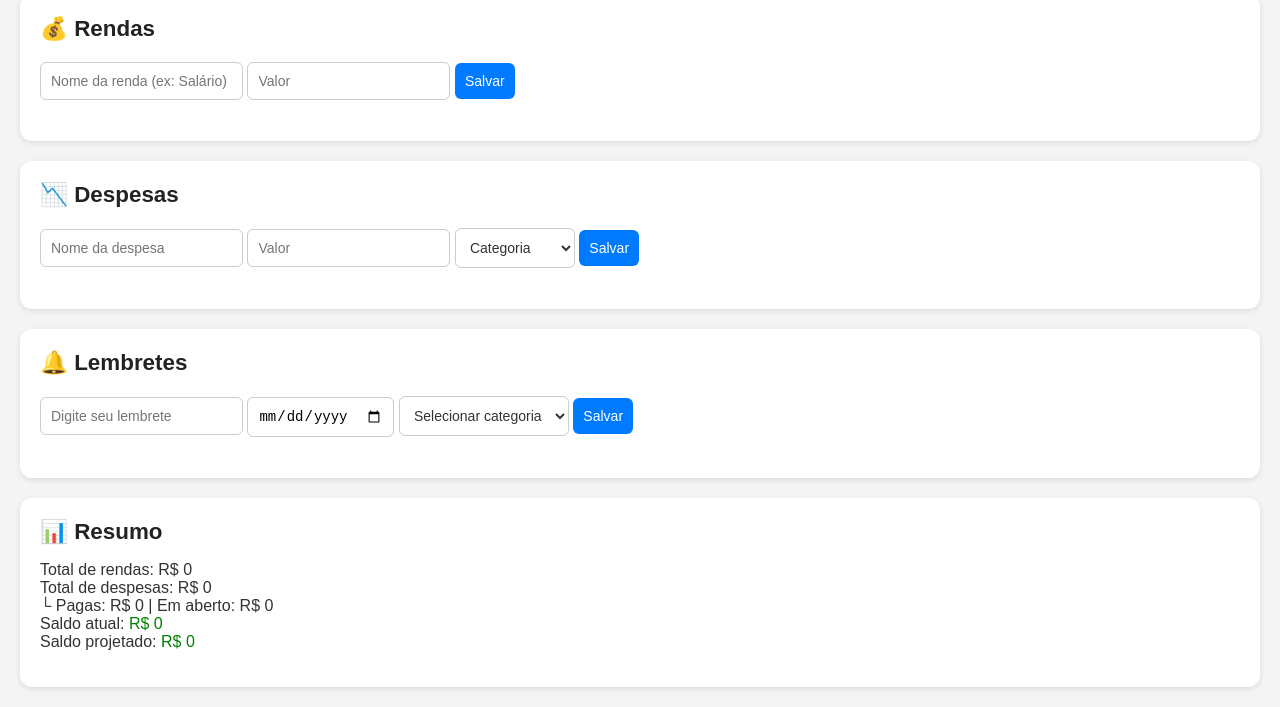
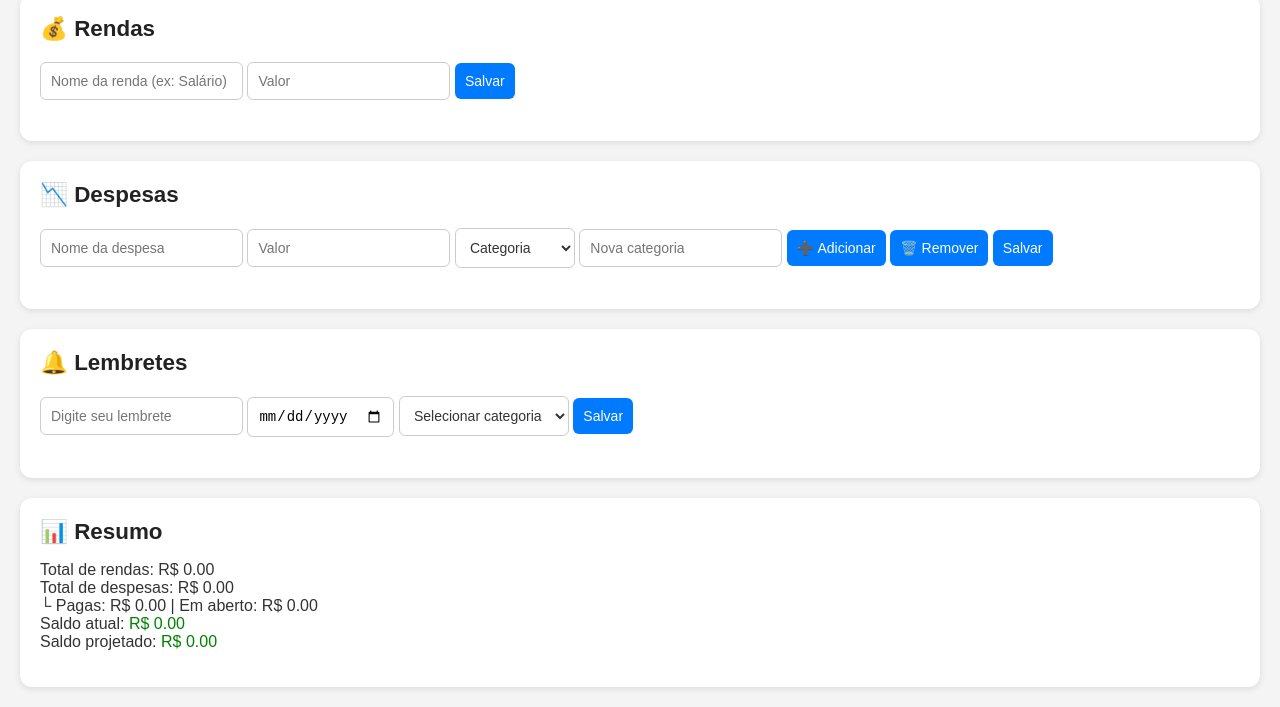
Before and after one commit to thellozin/assistente, a plain HTML site: page index.html in a window 1280 px wide. Shown: the part 148-855 px from the top of the page. Drawn offline with Linux system fonts and the light colour scheme.

Commit message:
agr o usuario pode criar categorias e os saldos estão limitados a dois digitos depois da virgula

```diff
--- a/index.html
+++ b/index.html
@@ -44,6 +44,8 @@
     <h2>📉 Despesas</h2>
     <input id="despesaNome" type="text" placeholder="Nome da despesa">
     <input id="despesaValor" type="number" placeholder="Valor">
+
+    <!-- Select com categorias -->
     <select id="despesaCategoria">
       <option value="">Categoria</option>
       <option value="Alimentação">Alimentação</option>
@@ -54,9 +56,16 @@
       <option value="Assinaturas">Assinaturas</option>
       <option value="Outros">Outros</option>
     </select>
+
+    <!-- Campo para gerenciar categorias -->
+    <input id="novaCategoria" type="text" placeholder="Nova categoria">
+    <button onclick="adicionarCategoria()">➕ Adicionar</button>
+    <button onclick="removerCategoria()">🗑️ Remover</button>
+
     <button onclick="salvarDespesa()">Salvar</button>
     <ul id="listaDespesas"></ul>
   </div>
+
 
   <!-- LEMBRETES -->
   <div class="box">
@@ -83,4 +92,5 @@
 
   <script src="js/index.js"></script>
 </body>
+
 </html>
--- a/js/index.js
+++ b/js/index.js
@@ -154,6 +154,57 @@ function removerDespesa(i) {
   calcularResumo();
 }
 
+function adicionarCategoria() {
+  const select = document.getElementById("despesaCategoria");
+  const novaCategoriaInput = document.getElementById("novaCategoria");
+  const novaCategoria = novaCategoriaInput.value.trim();
+
+  if (novaCategoria !== "") {
+    // Verifica se já existe
+    for (let opt of select.options) {
+      if (opt.value.toLowerCase() === novaCategoria.toLowerCase()) {
+        alert("Essa categoria já existe!");
+        return;
+      }
+    }
+
+    // Cria a nova opção
+    const option = document.createElement("option");
+    option.value = novaCategoria;
+    option.textContent = novaCategoria;
+
+    // Adiciona antes do "Outros"
+    const outros = Array.from(select.options).find(opt => opt.value === "Outros");
+    select.insertBefore(option, outros);
+
+    // Seleciona automaticamente a nova categoria
+    select.value = novaCategoria;
+
+    // Limpa input
+    novaCategoriaInput.value = "";
+  } else {
+    alert("Digite um nome para a categoria!");
+  }
+}
+
+function removerCategoria() {
+  const select = document.getElementById("despesaCategoria");
+  const categoriaSelecionada = select.value;
+
+  if (categoriaSelecionada === "" || categoriaSelecionada === "Outros") {
+    alert("Selecione uma categoria válida (não é possível remover 'Outros').");
+    return;
+  }
+
+  // Remove categoria selecionada
+  select.remove(select.selectedIndex);
+
+  // Volta para categoria vazia
+  select.value = "";
+}
+
+
+
 // ----- LEMBRETES -----
 function salvarLembrete() {
   let texto = document.getElementById("lembrete").value;
@@ -236,9 +287,10 @@ function calcularResumo() {
   let corProjetado = saldoProjetado >= 0 ? "green" : "red";
 
   document.getElementById("resumo").innerHTML =
-    `Total de rendas: R$ ${totalRendas}<br>` +
-    `Total de despesas: R$ ${totalDespesas}<br>` +
-    ` └ Pagas: R$ ${totalDespesasPagas} | Em aberto: R$ ${totalDespesasAbertas}<br>` +
-    `Saldo atual: <span style="color:${corAtual}">R$ ${saldoAtual}</span><br>` +
-    `Saldo projetado: <span style="color:${corProjetado}">R$ ${saldoProjetado}</span>`;
+    `Total de rendas: R$ ${totalRendas.toFixed(2)}<br>` +
+    `Total de despesas: R$ ${totalDespesas.toFixed(2)}<br>` +
+    ` └ Pagas: R$ ${totalDespesasPagas.toFixed(2)} | Em aberto: R$ ${totalDespesasAbertas.toFixed(2)}<br>` +
+    `Saldo atual: <span style="color:${corAtual}">R$ ${saldoAtual.toFixed(2)}</span><br>` +
+    `Saldo projetado: <span style="color:${corProjetado}">R$ ${saldoProjetado.toFixed(2)}</span>`;
+
 }
```
